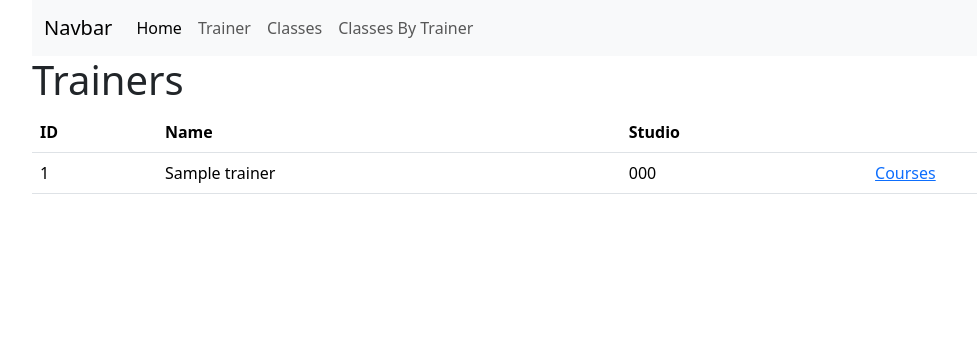
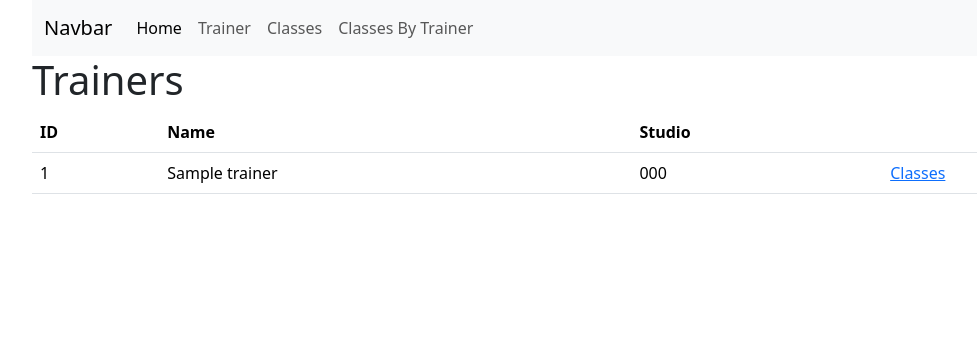
Before and after one commit to MichelleVilane/MIS4013HW3, a PHP site: page /trainers.php in a window 1280 px wide. Shown: the top 356 px of the page, without its empty margins (50-1027 px from the left). Run offline with PHP 8.4, Linux system fonts and the light colour scheme; tables that the repository leaves empty or names only in its code hold one stand-in row (values such as "Sample post").

Commit message:
Update view-trainers.php

```diff
--- a/view-trainers.php
+++ b/view-trainers.php
@@ -18,7 +18,7 @@ while ($trainer=$trainers -> fetch_assoc()) {
     <td><?php echo $trainer['trainer_id'];?></td>
     <td><?php echo $trainer['trainer_name'];?></td>
     <td><?php echo $trainer['studio_number'];?></td>
-    <td><a href="classes-by-trainer.php?id=<?php echo $trainer['trainer_id']; ?>">Courses</a></td>
+    <td><a href="classes-by-trainer.php?id=<?php echo $trainer['trainer_id']; ?>">Classes</a></td>
   </tr>
   <?php
 
```
